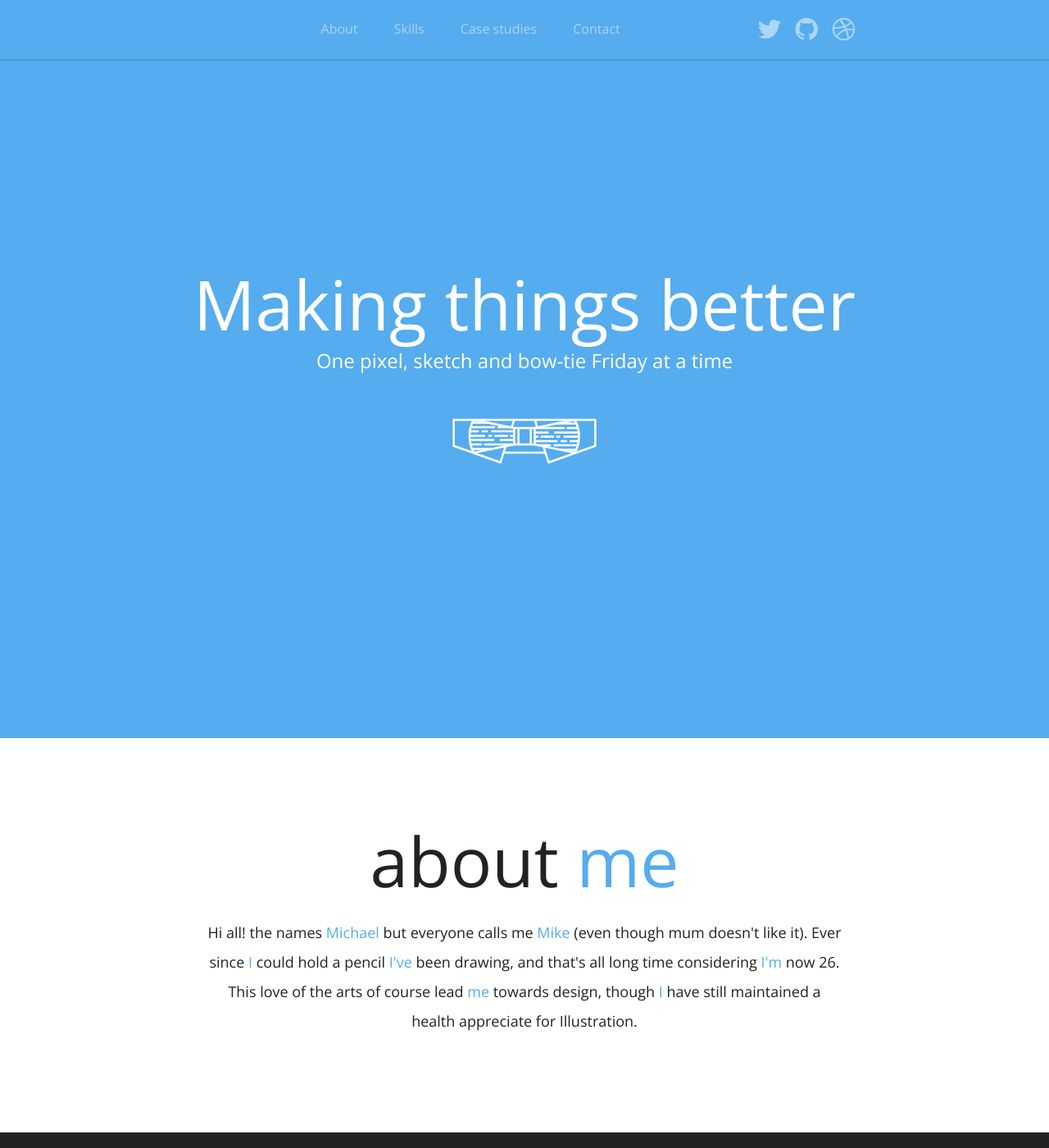
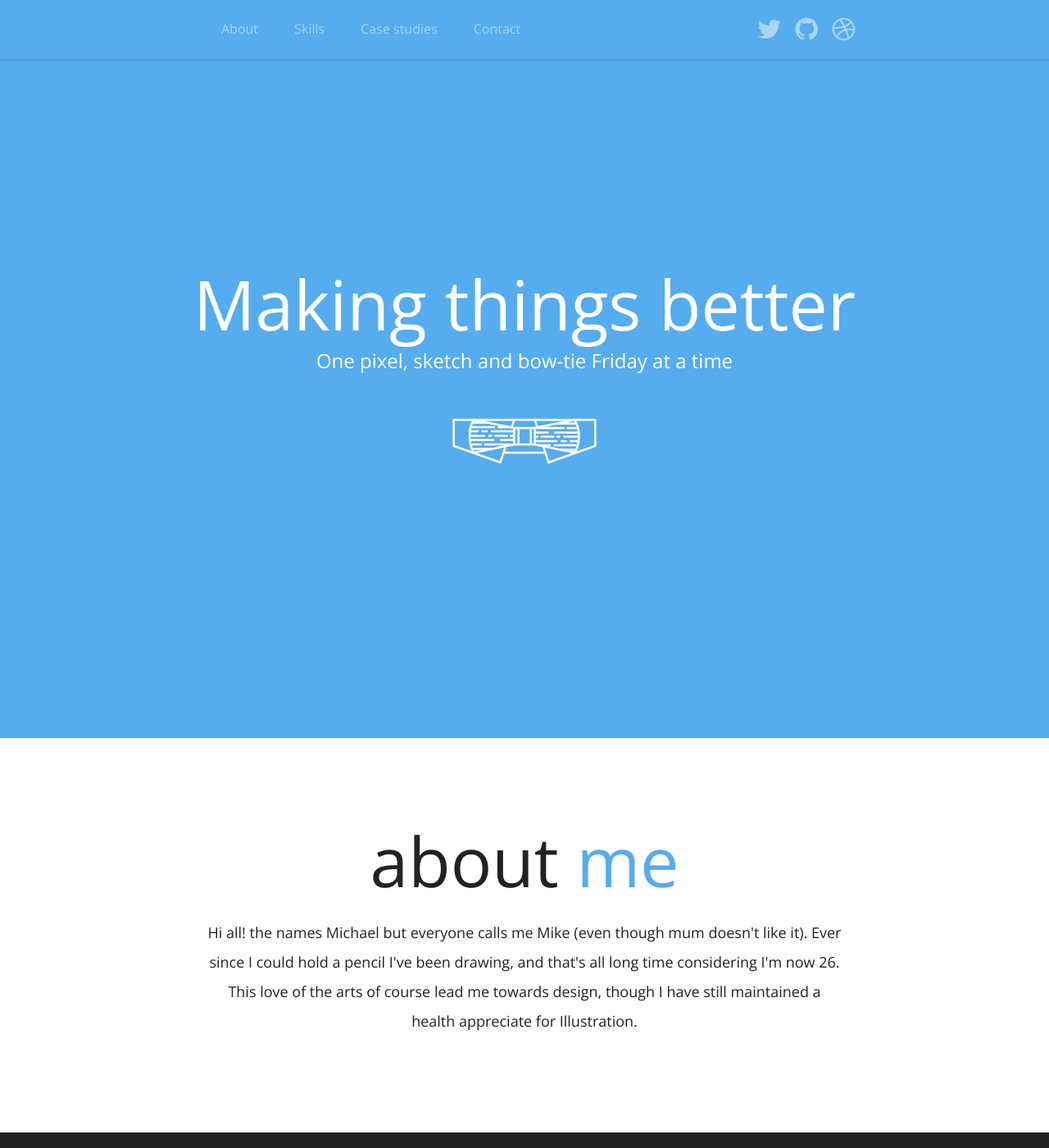
Before and after one commit to macorlett/macorlett.github.io, a Jekyll site: the page built from index.md, in a window 1280 px wide and 1400 px high. Shown: the whole window at 82% size. Built offline with Jekyll 4.4.1, drawn with Linux system fonts in a browser that asks for light colours; nearby versions of some CDN libraries; some web fonts are replaced; Markdown is read by kramdown in place of the engine named in the settings.

Commit message:
Updated the home page
- small header tweak
- removed blue text that looked like links

```diff
--- a/_includes/home-header.html
+++ b/_includes/home-header.html
@@ -13,7 +13,6 @@
 
 		<nav id="home-nav" class=" blue flex-content center">
 			<div class="block-nav">
-
 			<ul>
 				<li><a data-scroll-nav="0">About</a></li>
 				<li><a data-scroll-nav="1">Skills</a></li>
--- a/_layouts/default.html
+++ b/_layouts/default.html
@@ -4,9 +4,9 @@
 			<div class="block-item">
 			<h2>about <span class="blue-text">me</span></h2>
 			<p>
-			Hi all! the names <span class="blue-text">Michael</span> but everyone calls me <span class="blue-text">Mike</span> (even though mum doesn't like it).
-			Ever since <span class="blue-text">I</span> could hold a pencil <span class="blue-text">I've</span> been drawing, and that's all long time considering
-			<span class="blue-text">I'm</span> now 26. This love of the arts of course lead <span class="blue-text">me</span> towards design, though <span class="blue-text">I</span> have still
+			Hi all! the names Michael but everyone calls me Mike (even though mum doesn't like it).
+			Ever since I could hold a pencil I've been drawing, and that's all long time considering
+			I'm now 26. This love of the arts of course lead me towards design, though I have still
 			maintained a health appreciate for Illustration.
 			</p>
 			<!--<a href="#" class="button">My CV</a>-->
@@ -46,7 +46,7 @@
 
 		<div data-scroll-index="3" class="content-block white center flex-content">
 			<div class="block-item flex-content">
-				<h2>Drop <span class="blue-text">us</span> a line</h2>
+				<h2>Drop <span class="blue-text">me</span> a line</h2>
 				<form class="flex-content" action="http://getsimpleform.com/messages?form_api_token=442c456d8ea14e244bcb277cd4c3f6c8" method="post">
 				<input class="sub-item" type="text" name="name" placeholder="Your name"/>
 				<input class="sub-item" type="email" name="email" placeholder="Email address"/>
--- a/css/style.css
+++ b/css/style.css
@@ -36,6 +36,7 @@ ul{
 	margin: 0;
 	padding: 4px 20px 0px 20px;
 	display: inline-block;
+	float: left;
 }
 li{
 	display: inline-block;
@@ -319,7 +320,6 @@ nav.blue .nav-icons a,nav.blue.headroom--top .nav-icons a{
 	color: rgba(255,255,255,0.5);
 }
 
-
 @media only screen and (max-width:600px){
 	h2{
 		font-size:4rem;
```
Also changed, not shown: 2 other files.
